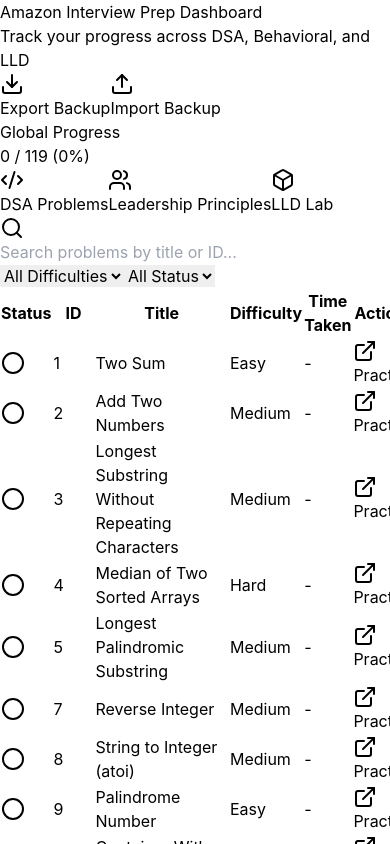
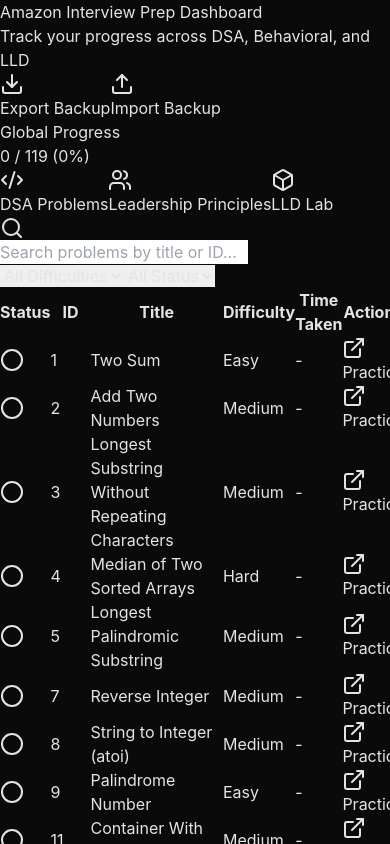
Before and after one commit to Bannump/AmazonPrep, a React (Vite) app: page / in a window 390 px wide. Shown: the top 844 px of the page. Built offline with nearby package versions, Linux system fonts and the light colour scheme.

Commit message:
Modified color palette and added responsive updation of the global prpgress bar

```diff
--- a/src/App.jsx
+++ b/src/App.jsx
@@ -1,13 +1,26 @@
-import React, { useState } from 'react';
+import React, { useState, useEffect } from 'react';
 import { Code2, Users, Box, Download, Upload } from 'lucide-react';
 import ProgressBar from './components/ProgressBar';
 import DSASection from './components/DSASection';
 import LeadershipPrinciplesSection from './components/LeadershipPrinciplesSection';
 import LLDSection from './components/LLDSection';
-import { exportAllData, importAllData } from './utils/storage';
+import { exportAllData, importAllData, getDSAProblems } from './utils/storage';
 
 function App() {
   const [activeTab, setActiveTab] = useState('dsa');
+  const [dsaData, setDsaData] = useState({});
+  const [refreshTrigger, setRefreshTrigger] = useState(0);
+
+  useEffect(() => {
+    // Load initial data
+    setDsaData(getDSAProblems());
+  }, []);
+
+  const handleDSAUpdate = () => {
+    const updatedData = getDSAProblems();
+    setDsaData(updatedData);
+    setRefreshTrigger(prev => prev + 1);
+  };
 
   const handleExport = () => {
     const data = exportAllData();
@@ -53,26 +66,26 @@
   ];
 
   return (
-    <div className="min-h-screen bg-zinc-900 text-white">
+    <div className="min-h-screen bg-zinc-950 text-zinc-100">
       {/* Header */}
-      <header className="bg-zinc-950 border-b border-zinc-800 sticky top-0 z-40">
+      <header className="bg-zinc-950 border-b border-zinc-900/50 sticky top-0 z-40">
         <div className="max-w-7xl mx-auto px-4 sm:px-6 lg:px-8 py-4">
           <div className="flex items-center justify-between">
             <div>
-              <h1 className="text-2xl font-bold text-white">Amazon Interview Prep Dashboard</h1>
+              <h1 className="text-2xl font-bold text-zinc-100">Amazon Interview Prep Dashboard</h1>
               <p className="text-sm text-zinc-400 mt-1">Track your progress across DSA, Behavioral, and LLD</p>
             </div>
             <div className="flex items-center gap-2">
               <button
                 onClick={handleExport}
-                className="px-4 py-2 bg-amber-500 hover:bg-amber-600 text-white rounded-lg transition-colors flex items-center gap-2"
+                className="px-4 py-2 bg-blue-600 hover:bg-blue-500 text-zinc-50 rounded-lg transition-colors flex items-center gap-2"
               >
                 <Download className="w-4 h-4" />
                 Export Backup
               </button>
               <button
                 onClick={handleImport}
-                className="px-4 py-2 bg-zinc-800 hover:bg-zinc-700 text-white rounded-lg transition-colors flex items-center gap-2"
+                className="px-4 py-2 bg-zinc-950 hover:bg-zinc-900 text-zinc-100 rounded-lg transition-colors flex items-center gap-2 border border-zinc-900"
               >
                 <Upload className="w-4 h-4" />
                 Import Backup
@@ -85,10 +98,10 @@
       {/* Main Content */}
       <main className="max-w-7xl mx-auto px-4 sm:px-6 lg:px-8 py-8">
         {/* Progress Bar */}
-        <ProgressBar />
+        <ProgressBar dsaData={dsaData} refreshTrigger={refreshTrigger} />
 
         {/* Tabs */}
-        <div className="flex flex-wrap gap-2 mb-6 border-b border-zinc-800">
+        <div className="flex flex-wrap gap-2 mb-6 border-b border-zinc-800/50">
           {tabs.map((tab) => {
             const Icon = tab.icon;
             return (
@@ -97,7 +110,7 @@
                 onClick={() => setActiveTab(tab.id)}
                 className={`px-6 py-3 flex items-center gap-2 font-semibold transition-colors border-b-2 ${
                   activeTab === tab.id
-                    ? 'border-amber-500 text-amber-500'
+                    ? 'border-blue-500 text-blue-400'
                     : 'border-transparent text-zinc-400 hover:text-zinc-300'
                 }`}
               >
@@ -110,7 +123,7 @@
 
         {/* Tab Content */}
         <div>
-          {activeTab === 'dsa' && <DSASection />}
+          {activeTab === 'dsa' && <DSASection onDataUpdate={handleDSAUpdate} />}
           {activeTab === 'behavioral' && <LeadershipPrinciplesSection />}
           {activeTab === 'lld' && <LLDSection />}
         </div>
--- a/src/components/DSASection.jsx
+++ b/src/components/DSASection.jsx
@@ -9,7 +9,7 @@
   removeActiveTimer
 } from '../utils/storage';
 
-const DSASection = () => {
+const DSASection = ({ onDataUpdate }) => {
   const [searchQuery, setSearchQuery] = useState('');
   const [difficultyFilter, setDifficultyFilter] = useState('All');
   const [statusFilter, setStatusFilter] = useState('All');
@@ -30,7 +30,12 @@
   }, []);
 
   const loadData = () => {
-    setDsaData(getDSAProblems());
+    const data = getDSAProblems();
+    setDsaData(data);
+    // Notify parent component of data update
+    if (onDataUpdate) {
+      onDataUpdate();
+    }
   };
 
   const loadTimers = () => {
@@ -151,13 +156,13 @@
             placeholder="Search problems by title or ID..."
             value={searchQuery}
             onChange={(e) => setSearchQuery(e.target.value)}
-            className="w-full pl-10 pr-4 py-2 bg-zinc-800 border border-zinc-700 rounded-lg text-white placeholder-zinc-400 focus:outline-none focus:ring-2 focus:ring-amber-500"
+            className="w-full pl-10 pr-4 py-2 bg-zinc-950 border border-zinc-900 rounded-lg text-zinc-100 placeholder-zinc-500 focus:outline-none focus:ring-2 focus:ring-blue-500 focus:border-blue-500/50"
           />
         </div>
         <select
           value={difficultyFilter}
           onChange={(e) => setDifficultyFilter(e.target.value)}
-          className="px-4 py-2 bg-zinc-800 border border-zinc-700 rounded-lg text-white focus:outline-none focus:ring-2 focus:ring-amber-500"
+          className="px-4 py-2 bg-zinc-950 border border-zinc-900 rounded-lg text-zinc-100 focus:outline-none focus:ring-2 focus:ring-blue-500 focus:border-blue-500/50"
         >
           <option value="All">All Difficulties</option>
           <option value="Easy">Easy</option>
@@ -167,7 +172,7 @@
         <select
           value={statusFilter}
           onChange={(e) => setStatusFilter(e.target.value)}
-          className="px-4 py-2 bg-zinc-800 border border-zinc-700 rounded-lg text-white focus:outline-none focus:ring-2 focus:ring-amber-500"
+          className="px-4 py-2 bg-zinc-950 border border-zinc-900 rounded-lg text-zinc-100 focus:outline-none focus:ring-2 focus:ring-blue-500 focus:border-blue-500/50"
         >
           <option value="All">All Status</option>
           <option value="Todo">Todo</option>
@@ -175,10 +180,10 @@
         </select>
       </div>
 
-      <div className="bg-zinc-900 rounded-lg border border-zinc-800 overflow-hidden">
+      <div className="bg-zinc-900/50 rounded-lg border border-zinc-800/50 overflow-hidden">
         <div className="overflow-x-auto">
           <table className="w-full">
-            <thead className="bg-zinc-800">
+            <thead className="bg-zinc-900/30 border-b border-zinc-800/50">
               <tr>
                 <th className="px-4 py-3 text-left text-sm font-semibold text-zinc-300">Status</th>
                 <th className="px-4 py-3 text-left text-sm font-semibold text-zinc-300">ID</th>
@@ -188,7 +193,7 @@
                 <th className="px-4 py-3 text-left text-sm font-semibold text-zinc-300">Actions</th>
               </tr>
             </thead>
-            <tbody className="divide-y divide-zinc-800">
+            <tbody className="divide-y divide-zinc-800/30">
               {filteredProblems.map((problem) => {
                 const problemData = dsaData[problem.id] || {};
                 const status = problemData.status || 'Todo';
@@ -196,7 +201,7 @@
                 const elapsedTime = isActive ? getElapsedTime(problem.id) : null;
 
                 return (
-                  <tr key={problem.id} className="hover:bg-zinc-800/50 transition-colors">
+                  <tr key={problem.id} className="hover:bg-zinc-900/30 transition-colors">
                     <td className="px-4 py-3">
                       {status === 'Done' ? (
                         <CheckCircle2 className="w-5 h-5 text-green-400" />
@@ -205,7 +210,7 @@
                       )}
                     </td>
                     <td className="px-4 py-3 text-zinc-300 font-mono">{problem.id}</td>
-                    <td className="px-4 py-3 text-white font-medium">{problem.title}</td>
+                    <td className="px-4 py-3 text-zinc-100 font-medium">{problem.title}</td>
                     <td className="px-4 py-3">
                       <span className={`px-2 py-1 rounded text-xs font-semibold ${getDifficultyColor(problem.difficulty)}`}>
                         {problem.difficulty}
@@ -214,8 +219,8 @@
                     <td className="px-4 py-3 text-zinc-400">
                       {isActive && elapsedTime ? (
                         <div className="flex items-center gap-2">
-                          <Clock className="w-4 h-4 text-amber-500 animate-pulse" />
-                          <span className="text-amber-500 font-mono">{formatTime(elapsedTime)}</span>
+                          <Clock className="w-4 h-4 text-blue-400 animate-pulse" />
+                          <span className="text-blue-400 font-mono">{formatTime(elapsedTime)}</span>
                         </div>
                       ) : problemData.timeTaken ? (
                         <span className="font-mono">{problemData.timeTaken}</span>
@@ -229,7 +234,7 @@
                           <>
                             <button
                               onClick={() => handleUnmarkDone(problem.id)}
-                              className="px-3 py-1 bg-zinc-700 hover:bg-zinc-600 text-white rounded text-sm transition-colors"
+                              className="px-3 py-1 bg-zinc-900 hover:bg-zinc-800 text-zinc-100 rounded text-sm transition-colors"
                             >
                               Undo
                             </button>
@@ -239,7 +244,7 @@
                                   setShowSolutionModal(problem.id);
                                   setSolutionText(problemData.solution);
                                 }}
-                                className="px-3 py-1 bg-amber-500/20 hover:bg-amber-500/30 text-amber-400 rounded text-sm transition-colors"
+                                className="px-3 py-1 bg-blue-500/20 hover:bg-blue-500/30 text-blue-400 rounded text-sm transition-colors"
                               >
                                 View Solution
                               </button>
@@ -249,7 +254,7 @@
                           <>
                             <button
                               onClick={() => handlePractice(problem.id)}
-                              className="px-3 py-1 bg-amber-500 hover:bg-amber-600 text-white rounded text-sm transition-colors flex items-center gap-1"
+                              className="px-3 py-1 bg-blue-600 hover:bg-blue-500 text-zinc-50 rounded text-sm transition-colors flex items-center gap-1"
                             >
                               <ExternalLink className="w-3 h-3" />
                               Practice
@@ -258,14 +263,14 @@
                               <>
                                 <button
                                   onClick={() => handleCancelTimer(problem.id)}
-                                  className="px-3 py-1 bg-red-600 hover:bg-red-700 text-white rounded text-sm transition-colors flex items-center gap-1"
+                                  className="px-3 py-1 bg-red-600 hover:bg-red-700 text-zinc-50 rounded text-sm transition-colors flex items-center gap-1"
                                 >
                                   <XCircle className="w-3 h-3" />
                                   Cancel Timer
                                 </button>
                                 <button
                                   onClick={() => handleMarkDone(problem.id)}
-                                  className="px-3 py-1 bg-green-600 hover:bg-green-700 text-white rounded text-sm transition-colors"
+                                  className="px-3 py-1 bg-green-600 hover:bg-green-700 text-zinc-50 rounded text-sm transition-colors"
                                 >
                                   Mark Done
                                 </button>
@@ -284,10 +289,10 @@
       </div>
 
       {showSolutionModal !== null && (
-        <div className="fixed inset-0 bg-black/50 flex items-center justify-center z-50 p-4">
-          <div className="bg-zinc-900 rounded-lg border border-zinc-800 w-full max-w-2xl max-h-[80vh] overflow-hidden flex flex-col">
-            <div className="flex items-center justify-between p-4 border-b border-zinc-800">
-              <h3 className="text-xl font-semibold text-white">
+        <div className="fixed inset-0 bg-black/80 flex items-center justify-center z-50 p-4">
+          <div className="bg-zinc-900 rounded-lg border border-zinc-800/50 w-full max-w-2xl max-h-[80vh] overflow-hidden flex flex-col">
+            <div className="flex items-center justify-between p-4 border-b border-zinc-800/50">
+              <h3 className="text-xl font-semibold text-zinc-100">
                 Solution for Problem {problems.find(p => p.id === showSolutionModal)?.id}
               </h3>
               <button
@@ -306,23 +311,23 @@
                 value={solutionText}
                 onChange={(e) => setSolutionText(e.target.value)}
                 placeholder="Paste your solution here..."
-                className="w-full h-64 p-3 bg-zinc-800 border border-zinc-700 rounded-lg text-white placeholder-zinc-400 focus:outline-none focus:ring-2 focus:ring-amber-500 font-mono text-sm"
+                className="w-full h-64 p-3 bg-zinc-900 border border-zinc-900 rounded-lg text-zinc-100 placeholder-zinc-500 focus:outline-none focus:ring-2 focus:ring-blue-500 focus:border-blue-500/50 font-mono text-sm"
               />
             </div>
-            <div className="p-4 border-t border-zinc-800 flex justify-end gap-2">
+            <div className="p-4 border-t border-zinc-800/50 flex justify-end gap-2">
               <button
                 onClick={() => {
                   setShowSolutionModal(null);
                   setSolutionText('');
                   setPendingTimeTaken(null);
                 }}
-                className="px-4 py-2 bg-zinc-700 hover:bg-zinc-600 text-white rounded transition-colors"
+                className="px-4 py-2 bg-zinc-900 hover:bg-zinc-800 text-zinc-100 rounded transition-colors"
               >
                 Cancel
               </button>
               <button
                 onClick={() => handleSaveSolution(showSolutionModal)}
-                className="px-4 py-2 bg-amber-500 hover:bg-amber-600 text-white rounded transition-colors"
+                className="px-4 py-2 bg-blue-600 hover:bg-blue-500 text-zinc-50 rounded transition-colors"
               >
                 Save Solution
               </button>
--- a/src/components/ProgressBar.jsx
+++ b/src/components/ProgressBar.jsx
@@ -1,24 +1,22 @@
 import React from 'react';
 import { problems } from '../data/problems';
-import { getDSAProblems } from '../utils/storage';
 
-const ProgressBar = () => {
-  const dsaData = getDSAProblems();
+const ProgressBar = ({ dsaData = {}, refreshTrigger = 0 }) => {
   const completedCount = Object.values(dsaData).filter(p => p.status === 'Done').length;
   const totalProblems = problems.length;
   const progressPercentage = totalProblems > 0 ? Math.round((completedCount / totalProblems) * 100) : 0;
 
   return (
-    <div className="w-full bg-zinc-800 rounded-lg p-4 mb-6">
+    <div className="w-full bg-zinc-900/50 rounded-lg p-4 mb-6 border border-zinc-800/50">
       <div className="flex items-center justify-between mb-2">
-        <h2 className="text-xl font-semibold text-white">Global Progress</h2>
-        <span className="text-amber-500 font-bold text-lg">
+        <h2 className="text-xl font-semibold text-zinc-100">Global Progress</h2>
+        <span className="text-blue-400 font-bold text-lg">
           {completedCount} / {totalProblems} ({progressPercentage}%)
         </span>
       </div>
-      <div className="w-full bg-zinc-700 rounded-full h-3">
+      <div className="w-full bg-zinc-800/50 rounded-full h-3">
         <div
-          className="bg-amber-500 h-3 rounded-full transition-all duration-300"
+          className="bg-blue-500 h-3 rounded-full transition-all duration-300"
           style={{ width: `${progressPercentage}%` }}
         />
       </div>
--- a/src/index.css
+++ b/src/index.css
@@ -2,11 +2,28 @@
 @tailwind components;
 @tailwind utilities;
 
+* {
+  margin: 0;
+  padding: 0;
+  box-sizing: border-box;
+}
+
+html {
+  background-color: #0a0a0a;
+}
+
 body {
   margin: 0;
+  background-color: #0a0a0a;
+  color: #e4e4e7;
   font-family: -apple-system, BlinkMacSystemFont, 'Segoe UI', 'Roboto', 'Oxygen',
     'Ubuntu', 'Cantarell', 'Fira Sans', 'Droid Sans', 'Helvetica Neue',
     sans-serif;
   -webkit-font-smoothing: antialiased;
   -moz-osx-font-smoothing: grayscale;
 }
+
+#root {
+  background-color: #0a0a0a;
+  min-height: 100vh;
+}
```
Also changed, not shown: src/components/LLDSection.jsx (+15 -15 lines), src/components/LeadershipPrinciplesSection.jsx (+8 -8 lines).
